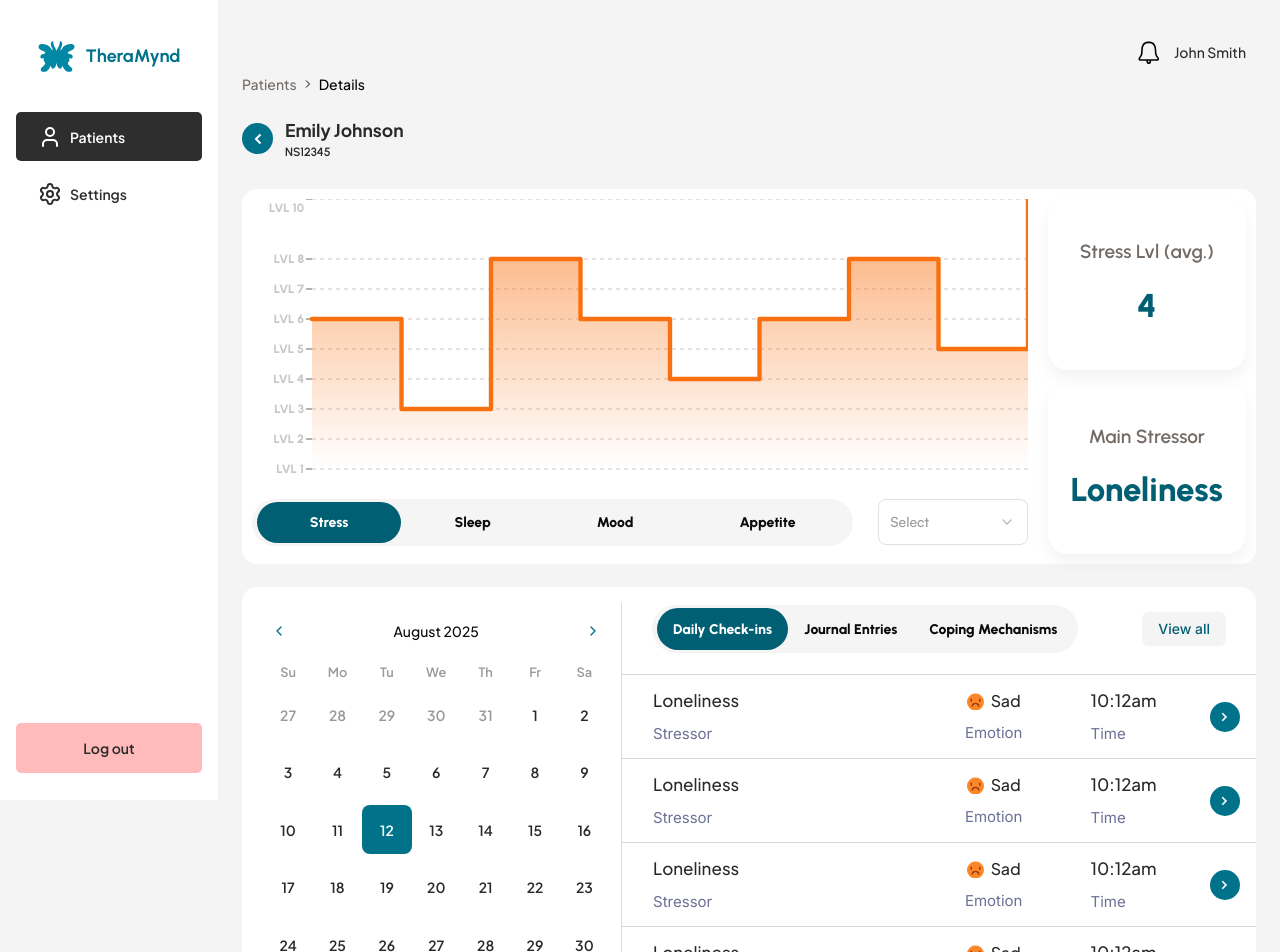
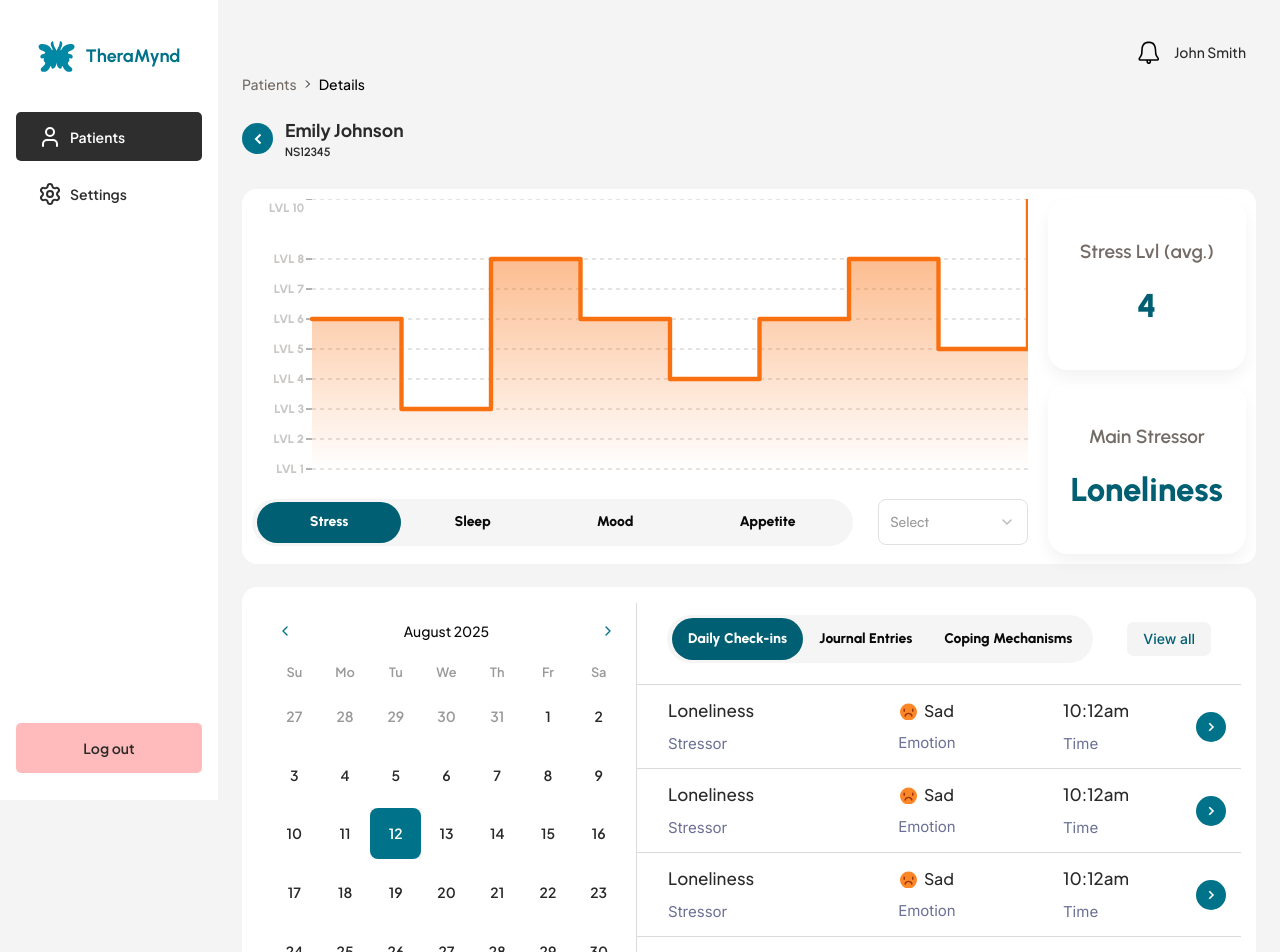
Before and after one commit to Ooozari/TheraMynd, a Next.js app: page /dashboard/providers/patient/1 in a window 1280 px wide. Shown: the top 952 px of the page. Built offline with nearby package versions, Linux system fonts and the light colour scheme.

Commit message:
adjusted the tables

```diff
--- a/src/components/shared/DailyCheckIns.jsx
+++ b/src/components/shared/DailyCheckIns.jsx
@@ -3,18 +3,19 @@ import tableData from "@/data/tableData";
 import { Paragraph } from "@/components/ui/typography";
 import { Sad, Forward } from '@/svgs/Icons';
 import Link from 'next/link';
-function DailyCheckIns({id}) {
+function DailyCheckIns({ id }) {
     const patientId = Number(id);
     const patient = tableData.find(p => p.id === patientId);
     return (
         <>
+            <div className="w-full overflow-x-auto">
                 <table className="table-auto w-full border-collapse text-center">
                     <thead>
                         <tr>
-                        <th></th>
-                        <th></th>
-                        <th></th>
-                        <th></th>
+                            <th className='w-[34%]'></th>
+                            <th className='w-[28%]'></th>
+                            <th className='w-[28%]'></th>
+                            <th className='w-[10%]'></th>
                         </tr>
                     </thead>
                     <tbody>
@@ -33,7 +34,8 @@ function DailyCheckIns({id}) {
 
                             {/* 2 */}
                             <td className="">
-                            <div className="flex flex-col gap-[4px] sm:gap-[5px] md:gap-[6.5px] lg:gap-[8px] xl:gap-[9px] 2xl:gap-[10px] items-center justify-center">
+                                <div className="flex flex-col gap-[4px] sm:gap-[5px] md:gap-[6.5px] lg:gap-[8px] xl:gap-[9px] 2xl:gap-[10px] items-center justify-center px-[20px] sm:px-[23px] md:px-[26px] lg:px-[29px] xl:px-[30.5px] 2xl:px-[32px]
+">
                                     <div className="flex gap-[7px] items-center justify-center">
                                         <span className="w-[12px] h-[12px] sm:w-[14px] sm:h-[14px] md:w-[15px] md:h-[15px] lg:w-[16px] lg:h-[16px] xl:w-[17px] xl:h-[17px] 2xl:w-[18px] 2xl:h-[18px]">
                                             <Sad />
@@ -50,7 +52,8 @@ function DailyCheckIns({id}) {
 
                             {/* 3 */}
                             <td className="text-center">
-                            <div className="flex flex-col items-start self-center w-max gap-[4px] sm:gap-[5px] md:gap-[6.5px] lg:gap-[8px] xl:gap-[9px] 2xl:gap-[10px] mx-auto">
+                                <div className="flex flex-col items-start self-center w-max gap-[4px] sm:gap-[5px] md:gap-[6.5px] lg:gap-[8px] xl:gap-[9px] 2xl:gap-[10px] mx-auto px-[20px] sm:px-[23px] md:px-[26px] lg:px-[29px] xl:px-[30.5px] 2xl:px-[32px]
+">
                                     <Paragraph size="tablecell" className="text-[#292929] font-medium">
                                         10:12am
                                     </Paragraph>
@@ -62,59 +65,7 @@ function DailyCheckIns({id}) {
 
 
                             {/* 4 */}
-                        <td className="">
-                            <Link  href={`/dashboard/providers/patient/${patient.id}/check-ins`}>
-                                <div className="inline-flex items-center justify-center text-center bg-MindfulBrown80 rounded-full w-[23px] h-[23px] sm:w-[25px] sm:h-[25px] md:w-[27px] md:h-[27px] lg:w-[29px] lg:h-[29px] xl:w-[30px] xl:h-[30px] 2xl:w-[31px] 2xl:h-[31px] hover:cursor-pointer">
-                                    <Forward />
-                                </div>
-                            </Link>
-                        </td>
-                    </tr>
-                    <tr className="border-y-[1.35px] border-[#D9D9D9] ">
-                        {/* 1 */}
-                        <td className="text-start px-[20px] py-[8px] sm:px-[23px] sm:py-[9px] md:px-[26px] md:py-[10px] lg:px-[29px] lg:py-[12px] xl:px-[31px] xl:py-[13px] 2xl:px-[32px] 2xl:py-[14px]">
-                            <div className="flex flex-col gap-[4px] sm:gap-[5px] md:gap-[6.5px] lg:gap-[8px] xl:gap-[9px] 2xl:gap-[10px]">
-                                <span>
-                                    <Paragraph size="tablecell" className="text-[#292929] font-medium">Loneliness</Paragraph>
-                                </span>
-                                <span>
-                                    <Paragraph size="cellsubTitle" className="text-Gray500 font-inter">Stressor</Paragraph>
-                                </span>
-                            </div>
-                        </td>
-
-                        {/* 2 */}
-                        <td className="">
-                            <div className="flex flex-col gap-[4px] sm:gap-[5px] md:gap-[6.5px] lg:gap-[8px] xl:gap-[9px] 2xl:gap-[10px] items-center justify-center">
-                                <div className="flex gap-[7px] items-center justify-center">
-                                    <span className="w-[12px] h-[12px] sm:w-[14px] sm:h-[14px] md:w-[15px] md:h-[15px] lg:w-[16px] lg:h-[16px] xl:w-[17px] xl:h-[17px] 2xl:w-[18px] 2xl:h-[18px]">
-                                        <Sad />
-                                    </span>
-                                    <span>
-                                        <Paragraph size="normal" className="text-[#292929] font-medium">Sad</Paragraph>
-                                    </span>
-                                </div>
-                                <span>
-                                    <Paragraph size="cellsubTitle" className="text-Gray500 font-inter">Emotion</Paragraph>
-                                </span>
-                            </div>
-                        </td>
-
-                        {/* 3 */}
-                        <td className="text-center">
-                            <div className="flex flex-col items-start self-center w-max gap-[4px] sm:gap-[5px] md:gap-[6.5px] lg:gap-[8px] xl:gap-[9px] 2xl:gap-[10px] mx-auto">
-                                <Paragraph size="tablecell" className="text-[#292929] font-medium">
-                                    10:12am
-                                </Paragraph>
-                                <Paragraph size="cellsubTitle" className="text-Gray500 font-inter">
-                                    Time
-                                </Paragraph>
-                            </div>
-                        </td>
-
-
-                        {/* 4 */}
-                        <td className="">
+                            <td className="sticky right-0 bg-white z-5 text-right pr-[15px]">
                                 <Link href={`/dashboard/providers/patient/${patient.id}/check-ins`}>
                                     <div className="inline-flex items-center justify-center text-center bg-MindfulBrown80 rounded-full w-[23px] h-[23px] sm:w-[25px] sm:h-[25px] md:w-[27px] md:h-[27px] lg:w-[29px] lg:h-[29px] xl:w-[30px] xl:h-[30px] 2xl:w-[31px] 2xl:h-[31px] hover:cursor-pointer">
                                         <Forward />
@@ -137,7 +88,8 @@ function DailyCheckIns({id}) {
 
                             {/* 2 */}
                             <td className="">
-                            <div className="flex flex-col gap-[4px] sm:gap-[5px] md:gap-[6.5px] lg:gap-[8px] xl:gap-[9px] 2xl:gap-[10px] items-center justify-center">
+                                <div className="flex flex-col gap-[4px] sm:gap-[5px] md:gap-[6.5px] lg:gap-[8px] xl:gap-[9px] 2xl:gap-[10px] items-center justify-center px-[20px] sm:px-[23px] md:px-[26px] lg:px-[29px] xl:px-[30.5px] 2xl:px-[32px]
+">
                                     <div className="flex gap-[7px] items-center justify-center">
                                         <span className="w-[12px] h-[12px] sm:w-[14px] sm:h-[14px] md:w-[15px] md:h-[15px] lg:w-[16px] lg:h-[16px] xl:w-[17px] xl:h-[17px] 2xl:w-[18px] 2xl:h-[18px]">
                                             <Sad />
@@ -154,7 +106,8 @@ function DailyCheckIns({id}) {
 
                             {/* 3 */}
                             <td className="text-center">
-                            <div className="flex flex-col items-start self-center w-max gap-[4px] sm:gap-[5px] md:gap-[6.5px] lg:gap-[8px] xl:gap-[9px] 2xl:gap-[10px] mx-auto">
+                                <div className="flex flex-col items-start self-center w-max gap-[4px] sm:gap-[5px] md:gap-[6.5px] lg:gap-[8px] xl:gap-[9px] 2xl:gap-[10px] mx-auto px-[20px] sm:px-[23px] md:px-[26px] lg:px-[29px] xl:px-[30.5px] 2xl:px-[32px]
+">
                                     <Paragraph size="tablecell" className="text-[#292929] font-medium">
                                         10:12am
                                     </Paragraph>
@@ -166,7 +119,61 @@ function DailyCheckIns({id}) {
 
 
                             {/* 4 */}
+                            <td className="sticky right-0 bg-white z-5 text-right pr-[15px]">
+                                <Link href={`/dashboard/providers/patient/${patient.id}/check-ins`}>
+                                    <div className="inline-flex items-center justify-center text-center bg-MindfulBrown80 rounded-full w-[23px] h-[23px] sm:w-[25px] sm:h-[25px] md:w-[27px] md:h-[27px] lg:w-[29px] lg:h-[29px] xl:w-[30px] xl:h-[30px] 2xl:w-[31px] 2xl:h-[31px] hover:cursor-pointer">
+                                        <Forward />
+                                    </div>
+                                </Link>
+                            </td>
+                        </tr>
+                        <tr className="border-y-[1.35px] border-[#D9D9D9] ">
+                            {/* 1 */}
+                            <td className="text-start px-[20px] py-[8px] sm:px-[23px] sm:py-[9px] md:px-[26px] md:py-[10px] lg:px-[29px] lg:py-[12px] xl:px-[31px] xl:py-[13px] 2xl:px-[32px] 2xl:py-[14px]">
+                                <div className="flex flex-col gap-[4px] sm:gap-[5px] md:gap-[6.5px] lg:gap-[8px] xl:gap-[9px] 2xl:gap-[10px]">
+                                    <span>
+                                        <Paragraph size="tablecell" className="text-[#292929] font-medium">Loneliness</Paragraph>
+                                    </span>
+                                    <span>
+                                        <Paragraph size="cellsubTitle" className="text-Gray500 font-inter">Stressor</Paragraph>
+                                    </span>
+                                </div>
+                            </td>
+
+                            {/* 2 */}
                             <td className="">
+                                <div className="flex flex-col gap-[4px] sm:gap-[5px] md:gap-[6.5px] lg:gap-[8px] xl:gap-[9px] 2xl:gap-[10px] items-center justify-center px-[20px] sm:px-[23px] md:px-[26px] lg:px-[29px] xl:px-[30.5px] 2xl:px-[32px]
+">
+                                    <div className="flex gap-[7px] items-center justify-center">
+                                        <span className="w-[12px] h-[12px] sm:w-[14px] sm:h-[14px] md:w-[15px] md:h-[15px] lg:w-[16px] lg:h-[16px] xl:w-[17px] xl:h-[17px] 2xl:w-[18px] 2xl:h-[18px]">
+                                            <Sad />
+                                        </span>
+                                        <span>
+                                            <Paragraph size="normal" className="text-[#292929] font-medium">Sad</Paragraph>
+                                        </span>
+                                    </div>
+                                    <span>
+                                        <Paragraph size="cellsubTitle" className="text-Gray500 font-inter">Emotion</Paragraph>
+                                    </span>
+                                </div>
+                            </td>
+
+                            {/* 3 */}
+                            <td className="text-center">
+                                <div className="flex flex-col items-start self-center w-max gap-[4px] sm:gap-[5px] md:gap-[6.5px] lg:gap-[8px] xl:gap-[9px] 2xl:gap-[10px] mx-auto px-[20px] sm:px-[23px] md:px-[26px] lg:px-[29px] xl:px-[30.5px] 2xl:px-[32px]
+">
+                                    <Paragraph size="tablecell" className="text-[#292929] font-medium">
+                                        10:12am
+                                    </Paragraph>
+                                    <Paragraph size="cellsubTitle" className="text-Gray500 font-inter">
+                                        Time
+                                    </Paragraph>
+                                </div>
+                            </td>
+
+
+                            {/* 4 */}
+                            <td className="sticky right-0 bg-white z-5 text-right pr-[15px]">
                                 <Link href={`/dashboard/providers/patient/${patient.id}/check-ins`}>
                                     <div className="inline-flex items-center justify-center text-center bg-MindfulBrown80 rounded-full w-[23px] h-[23px] sm:w-[25px] sm:h-[25px] md:w-[27px] md:h-[27px] lg:w-[29px] lg:h-[29px] xl:w-[30px] xl:h-[30px] 2xl:w-[31px] 2xl:h-[31px] hover:cursor-pointer">
                                         <Forward />
@@ -189,7 +196,8 @@ function DailyCheckIns({id}) {
 
                             {/* 2 */}
                             <td className="">
-                            <div className="flex flex-col gap-[4px] sm:gap-[5px] md:gap-[6.5px] lg:gap-[8px] xl:gap-[9px] 2xl:gap-[10px] items-center justify-center">
+                                <div className="flex flex-col gap-[4px] sm:gap-[5px] md:gap-[6.5px] lg:gap-[8px] xl:gap-[9px] 2xl:gap-[10px] items-center justify-center px-[20px] sm:px-[23px] md:px-[26px] lg:px-[29px] xl:px-[30.5px] 2xl:px-[32px]
+">
                                     <div className="flex gap-[7px] items-center justify-center">
                                         <span className="w-[12px] h-[12px] sm:w-[14px] sm:h-[14px] md:w-[15px] md:h-[15px] lg:w-[16px] lg:h-[16px] xl:w-[17px] xl:h-[17px] 2xl:w-[18px] 2xl:h-[18px]">
                                             <Sad />
@@ -206,7 +214,8 @@ function DailyCheckIns({id}) {
 
                             {/* 3 */}
                             <td className="text-center">
-                            <div className="flex flex-col items-start self-center w-max gap-[4px] sm:gap-[5px] md:gap-[6.5px] lg:gap-[8px] xl:gap-[9px] 2xl:gap-[10px] mx-auto">
+                                <div className="flex flex-col items-start self-center w-max gap-[4px] sm:gap-[5px] md:gap-[6.5px] lg:gap-[8px] xl:gap-[9px] 2xl:gap-[10px] mx-auto px-[20px] sm:px-[23px] md:px-[26px] lg:px-[29px] xl:px-[30.5px] 2xl:px-[32px]
+">
                                     <Paragraph size="tablecell" className="text-[#292929] font-medium">
                                         10:12am
                                     </Paragraph>
@@ -218,7 +227,7 @@ function DailyCheckIns({id}) {
 
 
                             {/* 4 */}
-                        <td className="">
+                            <td className="sticky right-0 bg-white z-5 text-right pr-[15px]">
                                 <Link href={`/dashboard/providers/patient/${patient.id}/check-ins`}>
                                     <div className="inline-flex items-center justify-center text-center bg-MindfulBrown80 rounded-full w-[23px] h-[23px] sm:w-[25px] sm:h-[25px] md:w-[27px] md:h-[27px] lg:w-[29px] lg:h-[29px] xl:w-[30px] xl:h-[30px] 2xl:w-[31px] 2xl:h-[31px] hover:cursor-pointer">
                                         <Forward />
@@ -227,8 +236,11 @@ function DailyCheckIns({id}) {
                             </td>
                         </tr>
 
+
                     </tbody>
                 </table>
+            </div>
+
         </>
     )
 }
--- a/src/components/ui/typography.jsx
+++ b/src/components/ui/typography.jsx
@@ -54,8 +54,8 @@ const paragraphVariants = cva("", {
     size: {
       subText: "text-[16px] md:text-[18px] lg:text-[20px] xl:text-[22px] 2xl:text-[24px]",
       normal: "text-[10px] md:text-[12px] lg:text-[14px] xl:text-[16px] 2xl:text-[18px]",
-      tablecell: "text-[10px] sm:text-[12px] md:text-[14px] lg:text-[16px] xl:text-[17px] 2xl:text-[18.88px]",
-      cellsubTitle: "text-[8px] sm:text-[10px] md:text-[12px] lg:text-[14px] xl:text-[15px] 2xl:text-[16.18px]",
+      tablecell: "text-[14px] lg:text-[16px] xl:text-[17px] 2xl:text-[18.88px]",
+      cellsubTitle: "text-[12px] lg:text-[14px] xl:text-[15px] 2xl:text-[16.18px]",
       normalmd:"text-[14px] md:text-[15px] 2xl:text-[16px]",
       md: "text-[12px] md:text-[13px] xl:text-[14px]",
       label: "text-[12px] md:text-[12px]",
--- a/src/components/ui/userinfotabs.jsx
+++ b/src/components/ui/userinfotabs.jsx
@@ -33,7 +33,7 @@ export function TabsTrigger({ className, ...props }) {
     <TabsPrimitive.Trigger
       data-slot="tabs-trigger"
       className={cn(
-        "inline-flex h-full items-center rounded-[1480.1px] justify-center px-4 font-[800] font-urbanist transition " +
+        "inline-flex h-full items-center text-xs lg:text-sm rounded-[1480.1px] justify-center px-4 font-[800] font-urbanist transition " +
         "data-[state=active]:bg-[#005F72] data-[state=active]:text-White text-[#3F3C36]" +
         "hover:bg-[#1E365C1A] hover:text-[#005F72] " +
         "disabled:pointer-events-none cursor-pointer disabled:opacity-50 ",
--- a/src/views/Patient.jsx
+++ b/src/views/Patient.jsx
@@ -21,6 +21,7 @@ import {
     TabsContent,
 } from "@/components/ui/userinfotabs";
 import { DailyCheckIns, CustomAreaChart, JournalEntries, CopingMechanisms } from '@/components/shared'
+import DateRangePicker from '@/components/ui/rangedatepicker'
 
 
 export default function Patient({ id }) {
@@ -208,10 +209,10 @@ export default function Patient({ id }) {
                 </div>
 
                 {/* Calender and tabel */}
-                <div className="flex md:flex-row flex-col bg-White rounded-[15px] shadow-[0px 12.13px 44.49px 0px #0000001A]">
+                <div className="flex md:flex-row flex-col bg-White rounded-[15px] shadow-[0px 12.13px 44.49px 0px #0000001A] pt-[16px] pb-[17px] px-[15px]">
 
                     {/* Calender */}
-                    <div className="w-full md:w-[300px] lg:w-[330.05px] xl:w-[380.05px] 2xl:w-[426.05px] pt-[15.78px] pl-[9.44px] pb-[16px]">
+                    <div className="w-full md:w-[300px] lg:w-[330.05px] xl:w-[380.05px] 2xl:w-[426.05px] md:flex hidden">
                         <Calendar
                             mode="range"
                             selected={range}
@@ -220,38 +221,46 @@ export default function Patient({ id }) {
                         />
                     </div>
 
-                    <div className="flex-1 min-w-0 px-[12px] md:px-0">
-                        <Userinfotabs defaultValue="daily" onValueChange={(value) => setTab(value)} className="">
+                    <div className="flex-1 min-w-0">
+                        <Userinfotabs defaultValue="daily" onValueChange={(value) => setTab(value)}>
+                            <div className="flex flex-col gap-4">
                                 {/* Tab Buttons */}
-                            <div className="flex flex-col items-center xl:flex-row md:justify-between w-full gap-[12px] md:items-end px-0 pt-0 md:px-[26px] md:pt-[14px] lg:px-[28px] lg:pt-[16px] xl:px-[30px] xl:pt-[18px] 2xl:px-[32px] 2xl:pt-[20px] lg:items-center md:gap-4 xl:gap-0">
-                                <div className="flex justify-center md:justify-center lg:justify-center xl:justify-start xl:items-center w-full h-full scrollbar-thin overflow-x-auto scroll-px-[5px]">
+                                <div className="flex items-center flex-col justify-between xl:flex-row w-full gap-[12px] md:px-[26px] pt-[12px] lg:px-[28px] xl:px-[30px] 2xl:px-[32px]">
+                                    <div className="flex h-full">
                                         <TabsList
                                             className="
                                         h-[42px] sm:h-[44px] md:h-[46px] lg:h-[47px] xl:h-[48px] 2xl:h-[48.38px]
                                         px-[5px]
-                                        flex flex-nowrap
+                                        overflow-x-auto
+                                        flex
                                         whitespace-nowrap">
-                                        <TabsTrigger value="daily" className="h-[36px] sm:h-[38px] md:h-[40px] lg:h-[41px] xl:h-[42px] 2xl:h-[42.38px] max-w-fit">
-                                            <Paragraph size="xxs" className="whitespace-nowrap">Daily Check-ins</Paragraph>
+                                            <TabsTrigger value="daily" className="h-[36px] sm:h-[38px] md:h-[40px] lg:h-[41px] xl:h-[42px] 2xl:h-[42.38px] max-w-fit whitespace-nowrap">
+                                                Daily Check-ins
+
                                             </TabsTrigger>
-                                        <TabsTrigger value="journal" className="max-w-fit h-[36px] sm:h-[38px] md:h-[40px] lg:h-[41px] xl:h-[42px] 2xl:h-[42.38px]">
-                                            <Paragraph size="xxs" className="whitespace-nowrap">Journal Entries</Paragraph>
+                                            <TabsTrigger value="journal" className="max-w-fit h-[36px] sm:h-[38px] md:h-[40px] lg:h-[41px] xl:h-[42px] 2xl:h-[42.38px] whitespace-nowrap">
+                                                Journal Entries
                                             </TabsTrigger>
-                                        <TabsTrigger value="coping" className=" h-[36px] sm:h-[38px] md:h-[40px] lg:h-[41px] xl:h-[42px] 2xl:h-[42.38px] max-w-fit">
-                                            <Paragraph size="xxs" className="whitespace-nowrap">Coping Mechanisms</Paragraph>
+                                            <TabsTrigger value="coping" className=" h-[36px] sm:h-[38px] md:h-[40px] lg:h-[41px] xl:h-[42px] 2xl:h-[42.38px] max-w-fit whitespace-nowrap">
+                                                Coping Mechanisms
                                             </TabsTrigger>
                                         </TabsList>
                                     </div>
 
-                                <div className="w-full md:w-auto flex justify-end md:justify-start">
+                                    <div className="self-end xl:self-center">
                                         <Button variant="newghost" asChild>
                                             <Link href={`/dashboard/providers/patient/${patient.id}/${getTabPath(tab)}`}>
                                                 <Paragraph size="md" className="text-MindfulBrown90 font-inter">View all</Paragraph>
                                             </Link>
                                         </Button>
                                     </div>
+                                </div>
+                                {/* DOB */}
+                                <div className="flex md:hidden w-full">
+                                    <DateRangePicker />
+                                </div>
+                            </div>
 
-                            </div>
 
                             {/* Tab Contents */}
                             <TabsContent value="daily">
```
Also changed, not shown: src/components/shared/CopingMechanisms.jsx (+19 -15 lines), src/components/shared/JournalEntries.jsx (+30 -19 lines). Lines whose indentation alone changed are shown as unchanged.
